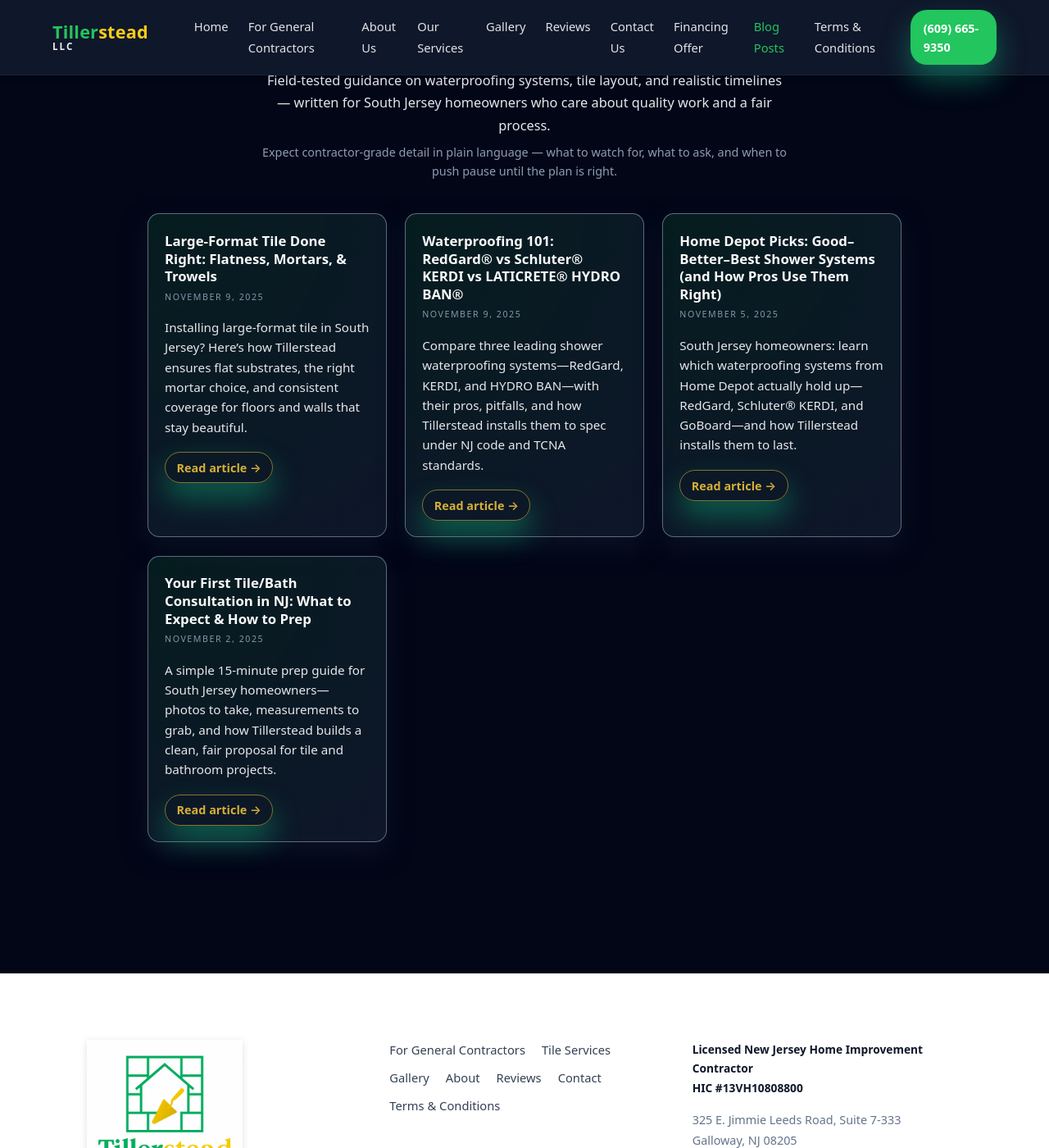
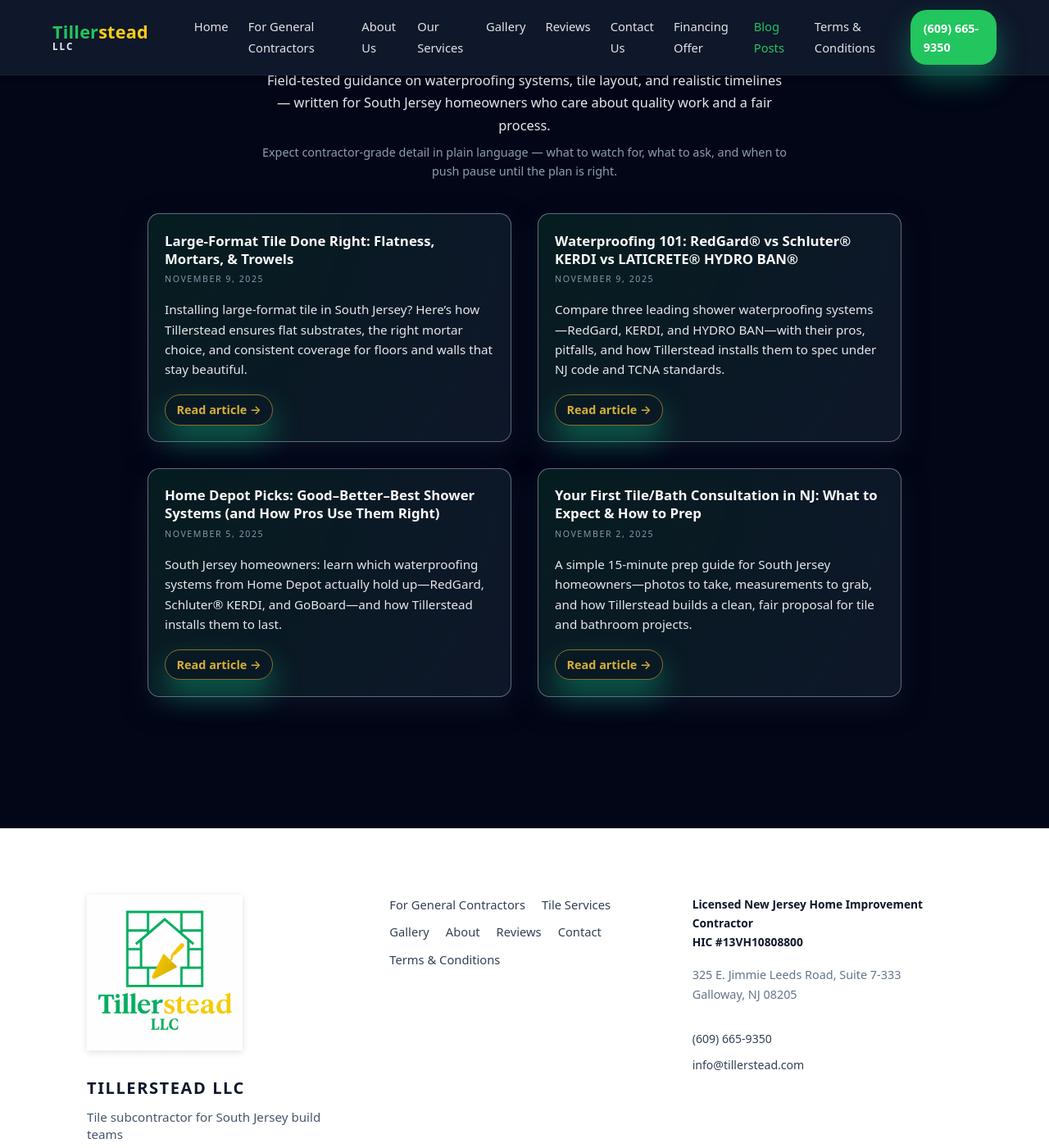
Before and after one commit to XTX33/Tillerstead-site, a Jekyll site: the page built from pages/blog.html, in a window 1280 px wide and 1400 px high, scrolled down 479 px. Shown: the whole window at 82% size. Built offline with Jekyll 4.4.1, drawn with Linux system fonts in a browser that asks for light colours.

Commit message:
Update blog.html

```diff
--- a/pages/blog.html
+++ b/pages/blog.html
@@ -237,4 +237,28 @@
     text-align: center;
     color: rgba(148, 163, 184, 0.96);
   }
+  /* =======================================
+   Blog Card Grid — 2x2 Desktop Layout
+   ======================================= */
+
+@media (min-width: 992px) {
+  .page-blog .blog-cards {
+    display: grid;
+    grid-template-columns: repeat(2, 1fr);
+    grid-auto-rows: 1fr;
+    gap: 2rem 2rem; /* row, column spacing */
+    align-items: stretch;
+  }
+
+  .page-blog .blog-card {
+    height: 100%;
+    display: flex;
+    flex-direction: column;
+    justify-content: space-between;
+  }
+
+  .page-blog .blog-card-excerpt {
+    flex-grow: 1;
+  }
+}
 </style>
```
